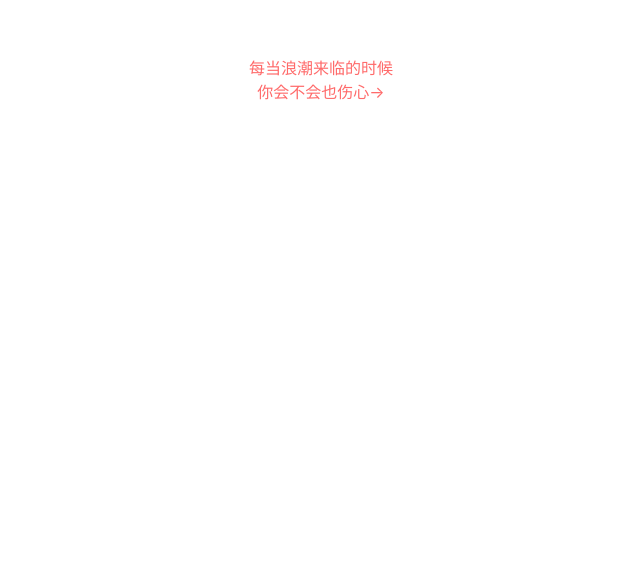
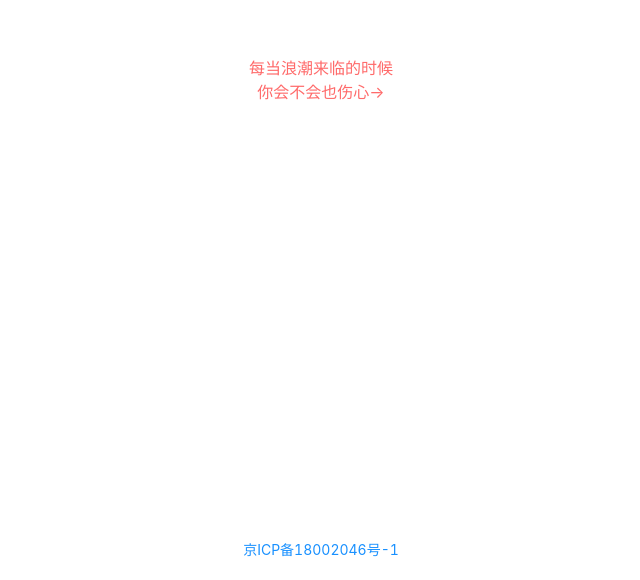
Before and after one commit to zhuangtianyu/luck-2020-react, a React (Create React App) app: page /intro in a window 1280 px wide. Shown: the part 220-800 px from the top of the page, without its empty margins (319-959 px from the left). Built offline with nearby package versions, Linux system fonts and the light colour scheme; what showdown would draw is missing.

Commit message:
feat: 首页添加备案号及工信部链接

```diff
--- a/src/views/intro/index.js
+++ b/src/views/intro/index.js
@@ -8,6 +8,13 @@ function IntroView () {
       <Link to="/home" className="home__link">
         每当浪潮来临的时候<br />你会不会也伤心→
       </Link>
+      <a
+        className="ICP"
+        target="_blank"
+        href="https://beian.miit.gov.cn/"
+      >
+        京ICP备18002046号-1
+      </a>
     </div>
   )
 }
--- a/src/views/intro/index.scss
+++ b/src/views/intro/index.scss
@@ -18,4 +18,11 @@
     line-height: 1.5;
     margin-top: -200px;
   }
+
+  .ICP {
+    position: fixed;
+    left: 50%;
+    bottom: 20px;
+    transform: translateX(-50%);
+  }
 }
```
